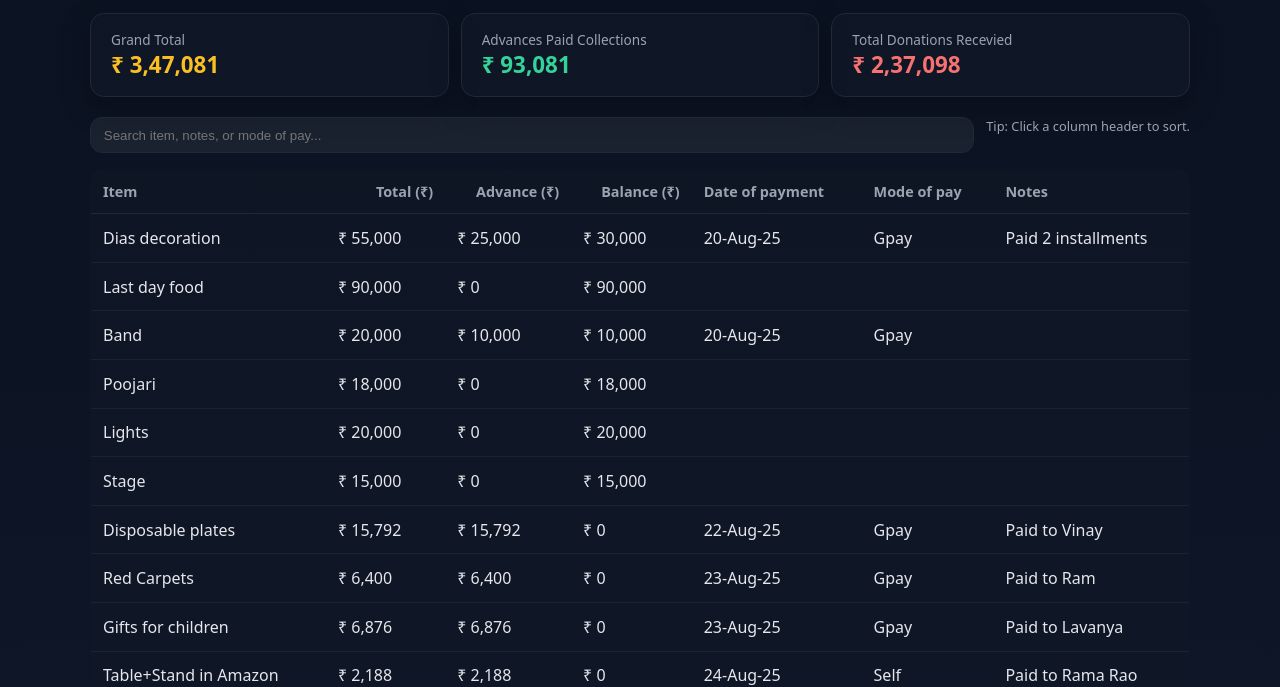
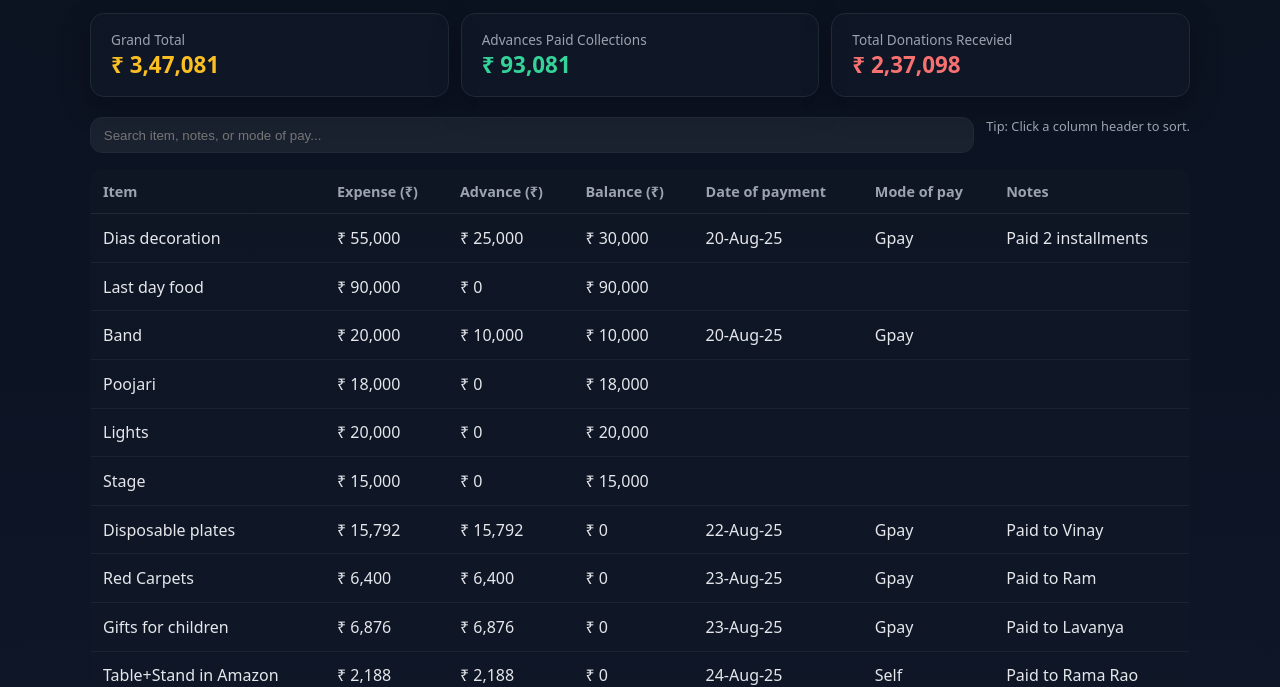
Before and after one commit to mail2kvl/kopparthi.in, a plain HTML site: page e.html in a window 1280 px wide. Shown: the part 120-807 px from the top of the page. Drawn offline with Linux system fonts and the light colour scheme.

Commit message:
Add files via upload

```diff
--- a/e.html
+++ b/e.html
@@ -141,9 +141,9 @@
     <thead>
       <tr>
         <th data-type="text">Item</th>
-        <th class="right nowrap" data-type="num">Total (₹)</th>
-        <th class="right nowrap" data-type="num">Advance (₹)</th>
-        <th class="right nowrap" data-type="num">Balance (₹)</th>
+        <th class="left nowrap" data-type="num">Expense (₹)</th>
+        <th class="left nowrap" data-type="num">Advance (₹)</th>
+        <th class="left nowrap" data-type="num">Balance (₹)</th>
         <th class="nowrap" data-type="text">Date of payment</th>
         <th data-type="text">Mode of pay</th>
         <th data-type="text">Notes</th>
```
